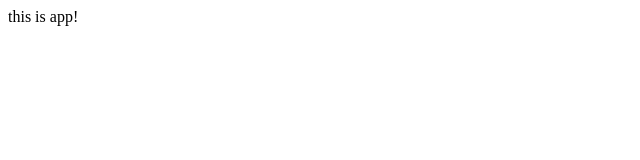
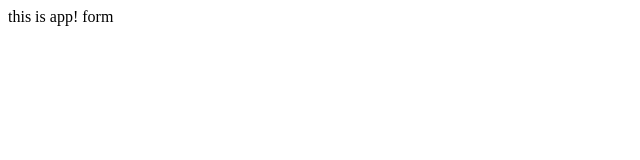
Before and after one commit to DamianWasTaken/App, a plain HTML site: page index.html in a window 1280 px wide. Shown: the full height of the page, 0-640 px from the left. Drawn offline with Linux system fonts and the light colour scheme.

```diff
--- a/index.html
+++ b/index.html
@@ -4,5 +4,6 @@
   <head>
     <body>
       this is app!
+      form
     </body>
 <html>
```
Also changed, not shown: dir1/app1.js (added), dir2/app2.js (added), log.txt (added), 1 other file.
